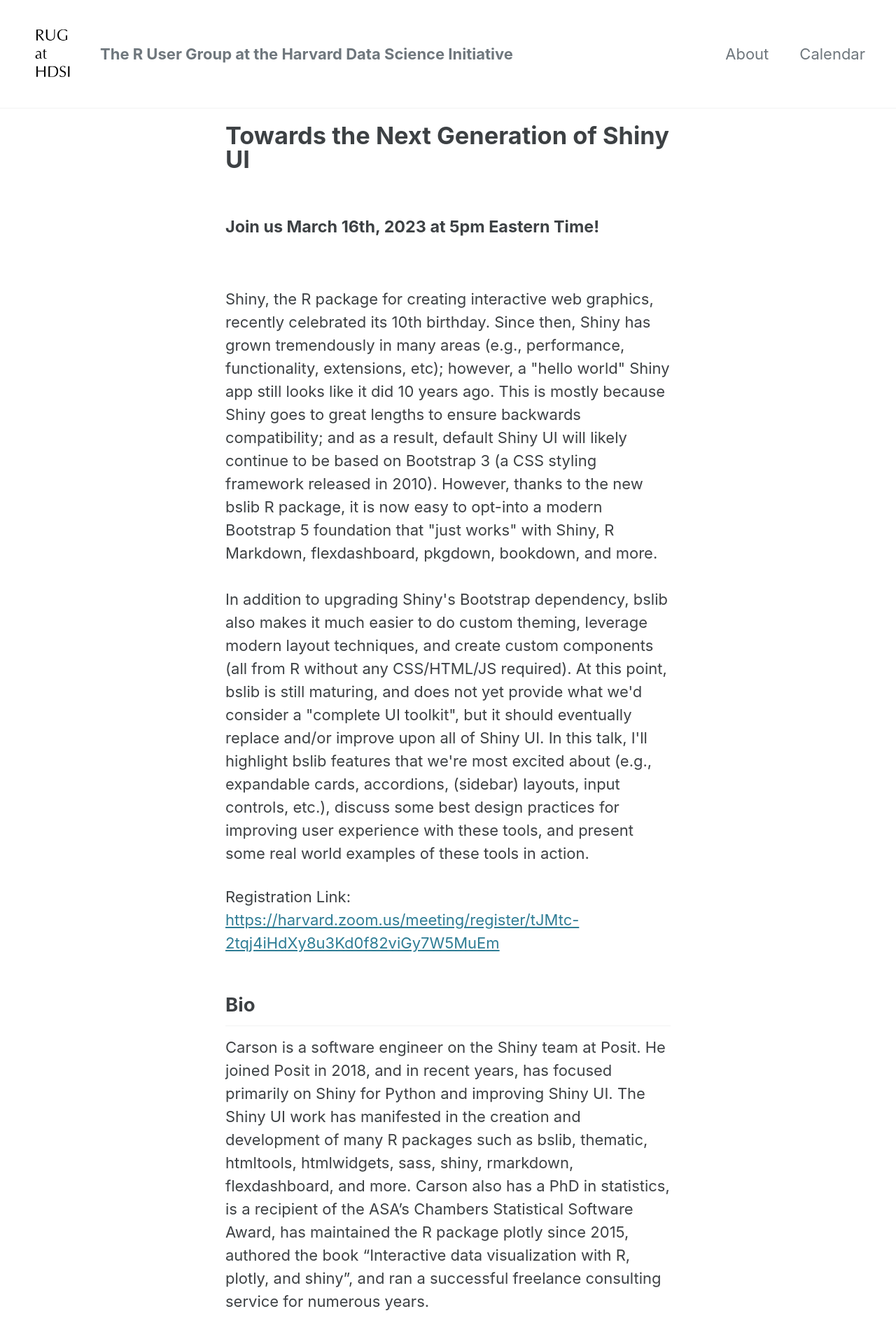
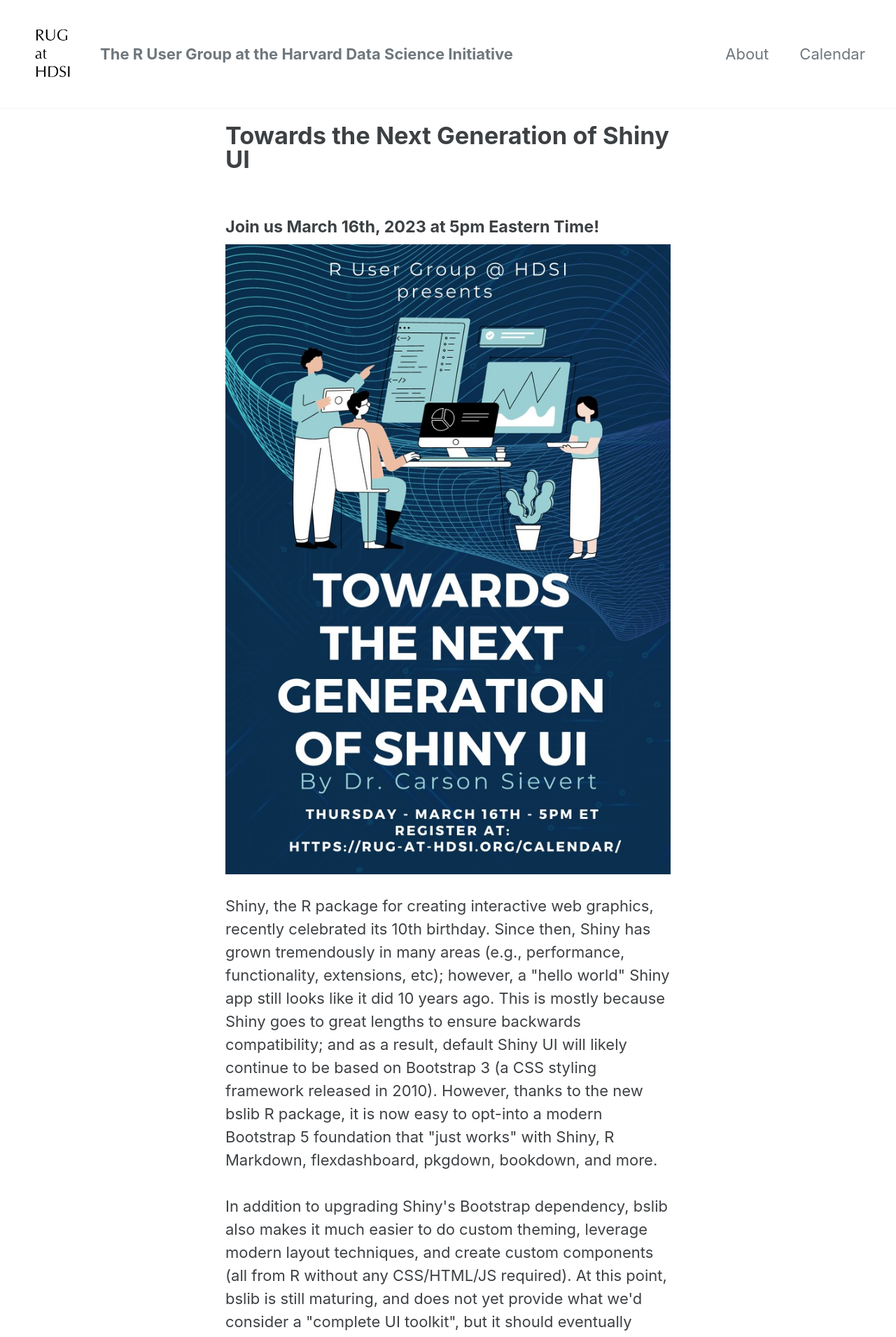
Before and after one commit to RUG-at-HDSI/rug-at-hdsi.org, a Jekyll site: the page built from _upcoming_events/2023_03_16_next_generation_shiny_ui.md, in a window 1280 px wide. Shown: the top 1910 px of the page at 70% size. Built offline with Jekyll 4.4.1, drawn with Linux system fonts in a browser that asks for light colours; cached includes are drawn as plain includes.

Commit message:
updating website with poster for 2023_03_16

```diff
--- a/_upcoming_events/2023_03_16_next_generation_shiny_ui.md
+++ b/_upcoming_events/2023_03_16_next_generation_shiny_ui.md
@@ -3,7 +3,7 @@
 event_date: "March 16th, 2023"
 time: "5 PM - 6 PM ET"
 layout: single
-poster_png: ""
+poster_png: "/assets/images/2023_03_16_carson_sievert.jpeg"
 blurb: |
   Shiny, the R package for creating interactive web graphics, recently celebrated its 10th birthday. Since then, Shiny has grown tremendously in many areas (e.g., performance, functionality, extensions, etc); however, a "hello world" Shiny app still looks like it did 10 years ago. This is mostly because Shiny goes to great lengths to ensure backwards compatibility; and as a result, default Shiny UI will likely continue to be based on Bootstrap 3 (a CSS styling framework released in 2010). However, thanks to the new bslib R package, it is now easy to opt-into a modern Bootstrap 5 foundation that "just works" with Shiny, R Markdown, flexdashboard, pkgdown, bookdown, and more.  <br><br>
 
```
Also changed, not shown: assets/images/2023_03_16_carson_sievert.jpeg (added).
